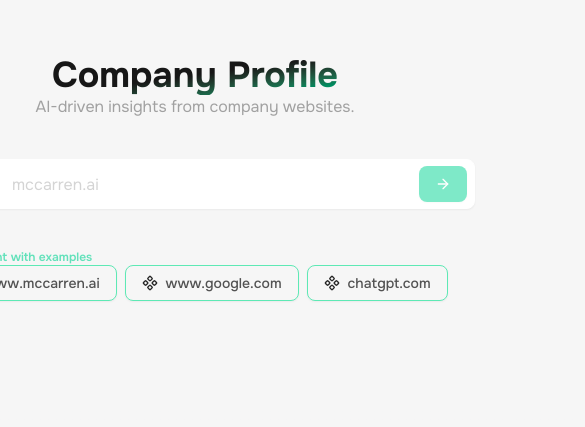
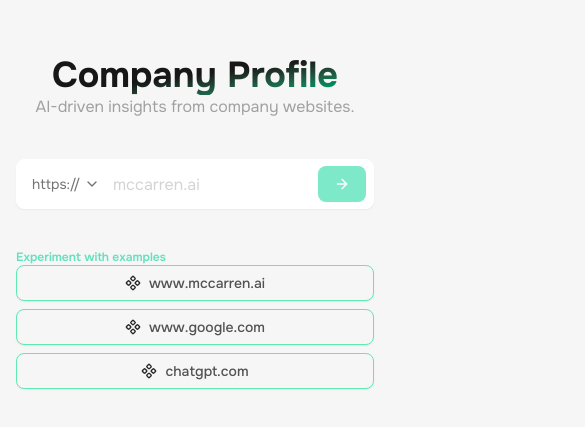
Before and after one commit to mauricioleite1/company-profile-ai, a Next.js app: page / in a window 390 px wide. Shown: the part 265-692 px from the top of the page, 585 px wide, since content can reach past the window. Built offline with nearby package versions, Linux system fonts and the light colour scheme.

Commit message:
chore: responsive layout

```diff
--- a/app/layout.tsx
+++ b/app/layout.tsx
@@ -7,7 +7,7 @@ const font = Onest({
 });
 
 export const metadata: Metadata = {
-  title: 'Company Profile AI',
+  title: 'Company Profile',
   description: 'A company profile generator powered by AI - Maurício Leite',
 };
 
--- a/app/page.tsx
+++ b/app/page.tsx
@@ -3,7 +3,7 @@ import CompanyProfileInputSection from '@/components/company-profile-input-secti
 
 export default function Home() {
   return (
-    <main className='flex h-[100dvh] w-[100dvw] flex-col items-center justify-start gap-y-24'>
+    <main className='flex h-[100dvh] w-[100dvw] flex-col items-center justify-start gap-y-24 px-4'>
       <CompanyProfileInputSection />
       <CompanyProfileCardsSection />
     </main>
--- a/components/company-input.tsx
+++ b/components/company-input.tsx
@@ -27,7 +27,7 @@ export default function CompanyInput() {
   const { domain } = useInputStore();
 
   return (
-    <div className='relative w-140 min-w-100'>
+    <div className='relative w-full max-w-140 min-w-80 md:min-w-100'>
       <div className='absolute top-1/2 left-2 z-10 -translate-y-1/2'>
         <div
           onClick={() => setIsOpen((prev) => !prev)}
--- a/components/company-profile-card-container.tsx
+++ b/components/company-profile-card-container.tsx
@@ -15,7 +15,7 @@ export default function CompanyProfileCardContainer({
       variants={slideUp}
       initial='hidden'
       animate='visible'
-      className='bg-card flex min-h-120 min-w-150 flex-1 flex-col items-center justify-between gap-y-10 overflow-hidden rounded-lg p-4 shadow transition delay-100 ease-in-out hover:-translate-y-1 hover:shadow-md'
+      className='bg-card flex min-h-120 min-w-full flex-1 flex-col items-center justify-between gap-y-10 overflow-hidden rounded-lg p-4 shadow transition delay-100 ease-in-out hover:-translate-y-1 hover:shadow-md md:min-w-150'
     >
       <CompanyProfileCard.Header
         companyName={company.company_name}
--- a/components/company-profile-cards-section.tsx
+++ b/components/company-profile-cards-section.tsx
@@ -7,7 +7,7 @@ export default function CompanyProfileCardsSection() {
   const { data } = useDataStore();
 
   return (
-    <section className='from-background flex min-h-24 w-[860px] min-w-[900px] flex-wrap items-center justify-start gap-6 overflow-y-auto rounded-xl bg-gradient-to-t to-transparent p-1 pb-12'>
+    <section className='from-background mb-1 flex min-h-24 flex-wrap items-start justify-start gap-6 overflow-y-auto rounded-xl bg-gradient-to-t to-transparent p-1 px-4 md:w-[860px] md:min-w-[400px]'>
       {data.reverse().map((company, i) => {
         if (
           company.company_name === '' ||
--- a/components/company-profile-input-section.tsx
+++ b/components/company-profile-input-section.tsx
@@ -28,13 +28,13 @@ export default function CompanyProfileInputSection() {
         variants={fadeIn}
         initial='hidden'
         animate='visible'
-        className='flex items-center justify-center gap-2 text-neutral-400'
+        className='flex w-full items-center justify-center gap-2 text-neutral-400'
       >
-        <div className='flex flex-col items-center justify-start gap-2'>
+        <div className='flex w-full flex-col items-center justify-start gap-2'>
           <span className='-mb-2 w-full text-left text-xs font-semibold text-emerald-400/60'>
             Experiment with examples
           </span>
-          <div className='flex items-center justify-center gap-x-2'>
+          <div className='flex w-full flex-col items-center justify-center gap-2 md:flex-row'>
             <InputShortcut text='www.mccarren.ai' />
             <InputShortcut text='www.google.com' />
             <InputShortcut text='chatgpt.com' />
--- a/components/input-shortcut.tsx
+++ b/components/input-shortcut.tsx
@@ -13,7 +13,7 @@ export default function InputShortcut({ text }: InputShortcutProps) {
 
   return (
     <Button
-      className='bg-background border border-emerald-300 text-neutral-600 hover:-translate-y-[2px] hover:bg-transparent hover:shadow'
+      className='bg-background w-full border border-emerald-300 text-neutral-600 hover:-translate-y-[2px] hover:bg-transparent hover:shadow md:w-auto'
       onClick={handleClick}
     >
       <Component size={18} className='text-neutral-800' />
```
